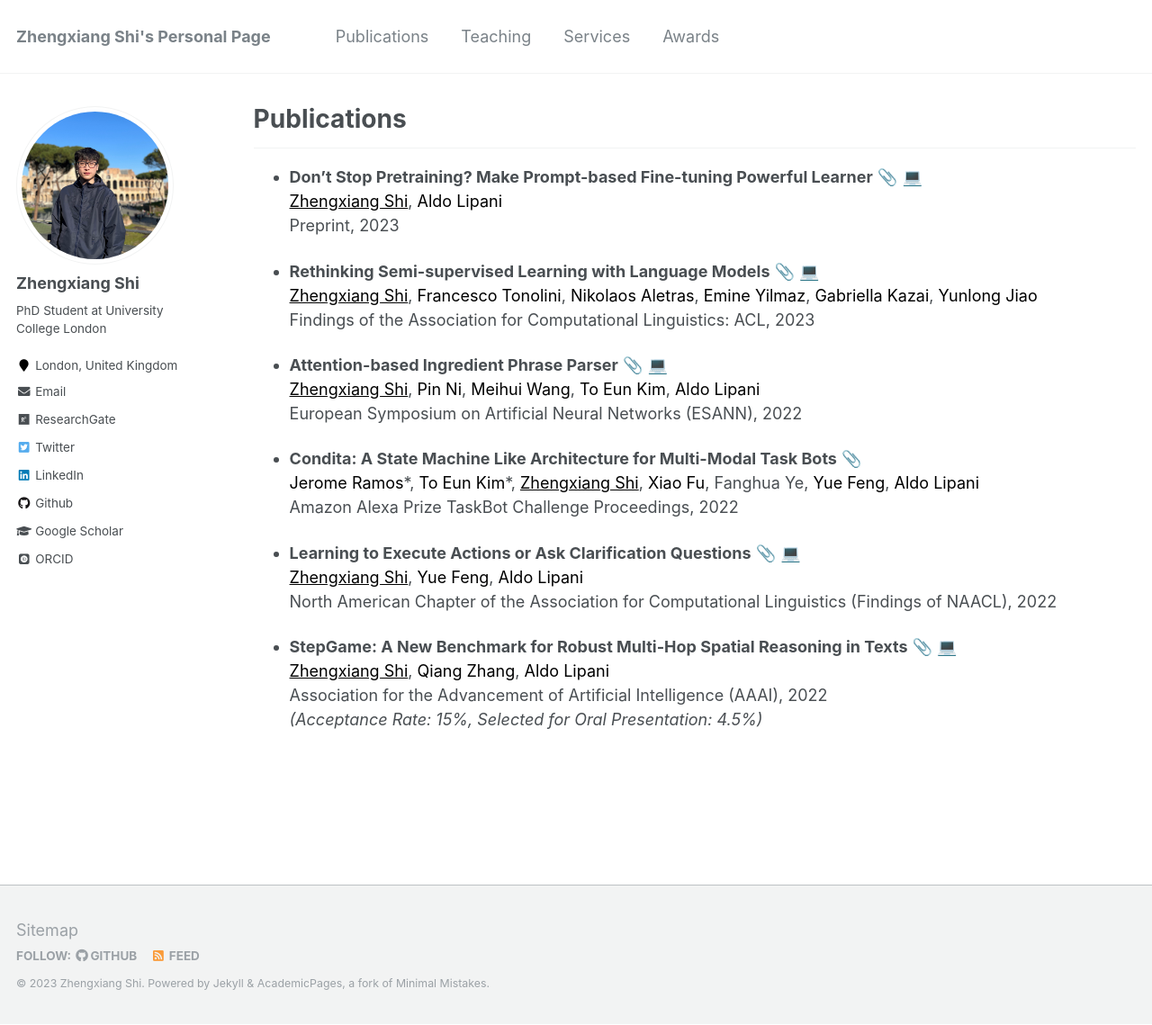
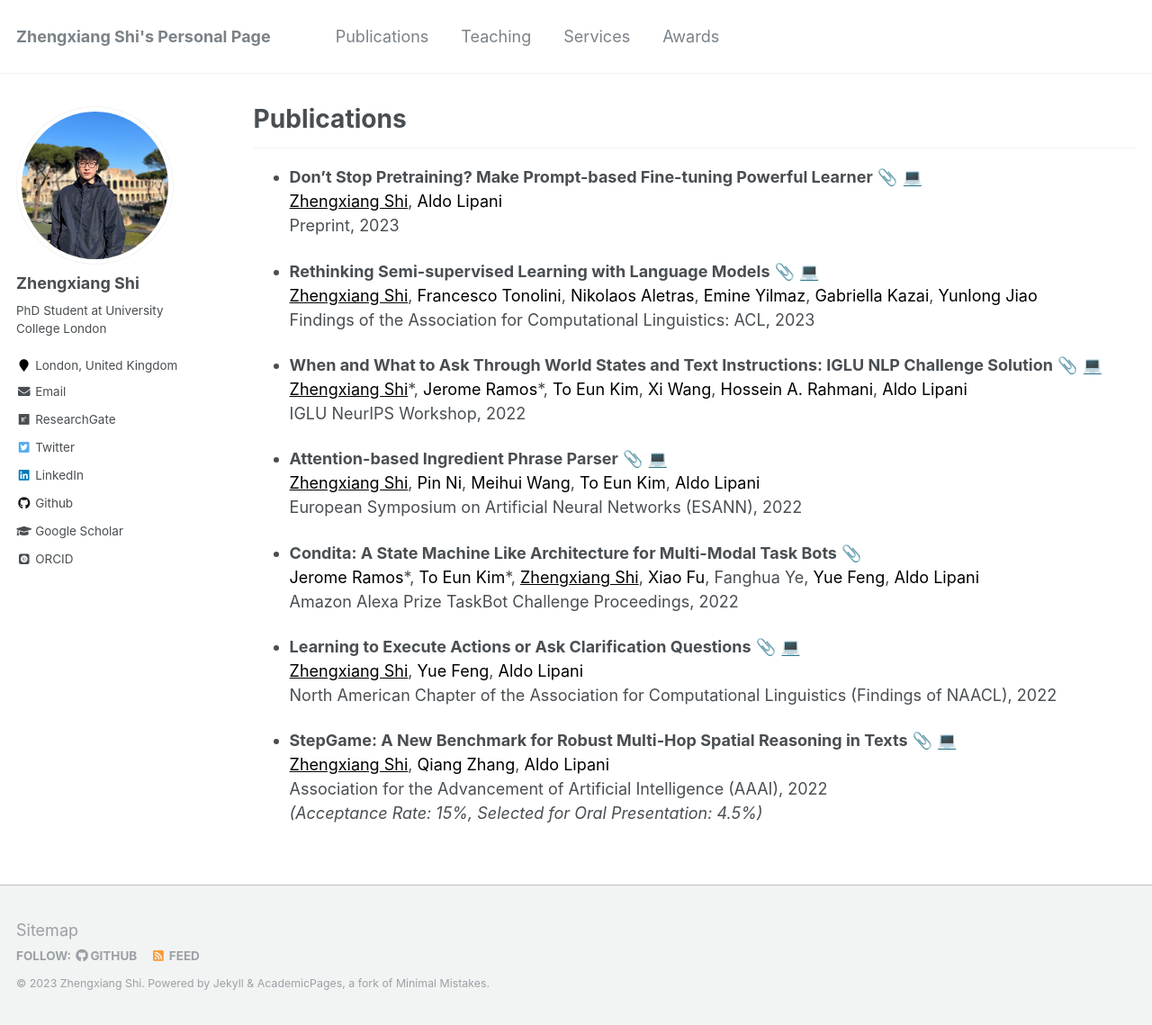
Before and after one commit to ZhengxiangShi/zhengxiangshi.github.io, a Jekyll site: the page built from _pages/publications.md, in a window 1280 px wide and 1139 px high. Shown: the whole window at 90% size. Built offline with Jekyll 4.4.1, drawn with Linux system fonts in a browser that asks for light colours; emoji names are drawn with the system emoji font; some web fonts are replaced.

Commit message:
update publications

```diff
--- a/_pages/publications.md
+++ b/_pages/publications.md
@@ -35,6 +35,10 @@ a:active {
   <span style="color:black;text-decoration:underline">Zhengxiang Shi</span>, <a href="https://scholar.google.com/citations?user=4urrvVQAAAAJ&hl=en" style="color: black;">Francesco Tonolini</a>, <a href="https://scholar.google.co.uk/citations?user=uxRWFhoAAAAJ&hl=en" style="color: black;">Nikolaos Aletras</a>, <a href="https://scholar.google.com/citations?user=ocmAN4YAAAAJ&hl=en" style="color: black;">Emine Yilmaz</a>, <a href="https://scholar.google.co.uk/citations?user=0U23qOUAAAAJ&hl=en" style="color: black;">Gabriella Kazai</a>, <a href="https://scholar.google.com/citations?user=NgTM33MAAAAJ&hl=en" style="color: black;">Yunlong Jiao</a> <br />
   Findings of the Association for Computational Linguistics: ACL, 2023 <br />
 
+* **When and What to Ask Through World States and Text Instructions: IGLU NLP Challenge Solution** [:paperclip:](https://arxiv.org/abs/2305.05754) [:computer:](https://www.iglu-contest.net/iglu-neurips-workshop-2022) <br />
+  <span style="color:black;text-decoration:underline">Zhengxiang Shi</span>\*, <a href="https://scholar.google.com/citations?view_op=list_works&hl=en&hl=en&user=4Cr-IisAAAAJ" style="color: black;">Jerome Ramos</a>\*, <a href="https://scholar.google.com/citations?user=3ymamHAAAAAJ&hl=en&oi=sra" style="color: black;">To Eun Kim</a>, <a href="https://scholar.google.co.uk/citations?user=nFmvLQgAAAAJ&hl=en" style="color: black;">Xi Wang</a>, <a href="https://scholar.google.com/citations?user=1uzYEI0AAAAJ&hl=en" style="color: black;">Hossein A. Rahmani</a>, <a href="https://scholar.google.at/citations?user=fyHjfEgAAAAJ" style="color: black;">Aldo Lipani</a> <br />
+  IGLU NeurIPS Workshop, 2022 <br />
+
 * **Attention-based Ingredient Phrase Parser** [:paperclip:](https://doi.org/10.14428/esann/2022.es2022-10) [:computer:](https://github.com/ZhengxiangShi/IngredientParsing) <br />
   <span style="color:black;text-decoration:underline">Zhengxiang Shi</span>, <a href="https://scholar.google.com/citations?user=nXZ7KHMAAAAJ&hl=en&oi=ao" style="color: black;">Pin Ni</a>, <a href="https://www.ucl.ac.uk/civil-environmental-geomatic-engineering/research/groups-centres-and-sections/spacetimelab/people" style="color: black;">Meihui Wang</a>, <a href="https://scholar.google.com/citations?user=3ymamHAAAAAJ&hl=en&oi=sra" style="color: black;">To Eun Kim</a>, <a href="https://scholar.google.at/citations?user=fyHjfEgAAAAJ" style="color: black;">Aldo Lipani</a> <br />
   European Symposium on Artificial Neural Networks (ESANN), 2022 <br />
```
